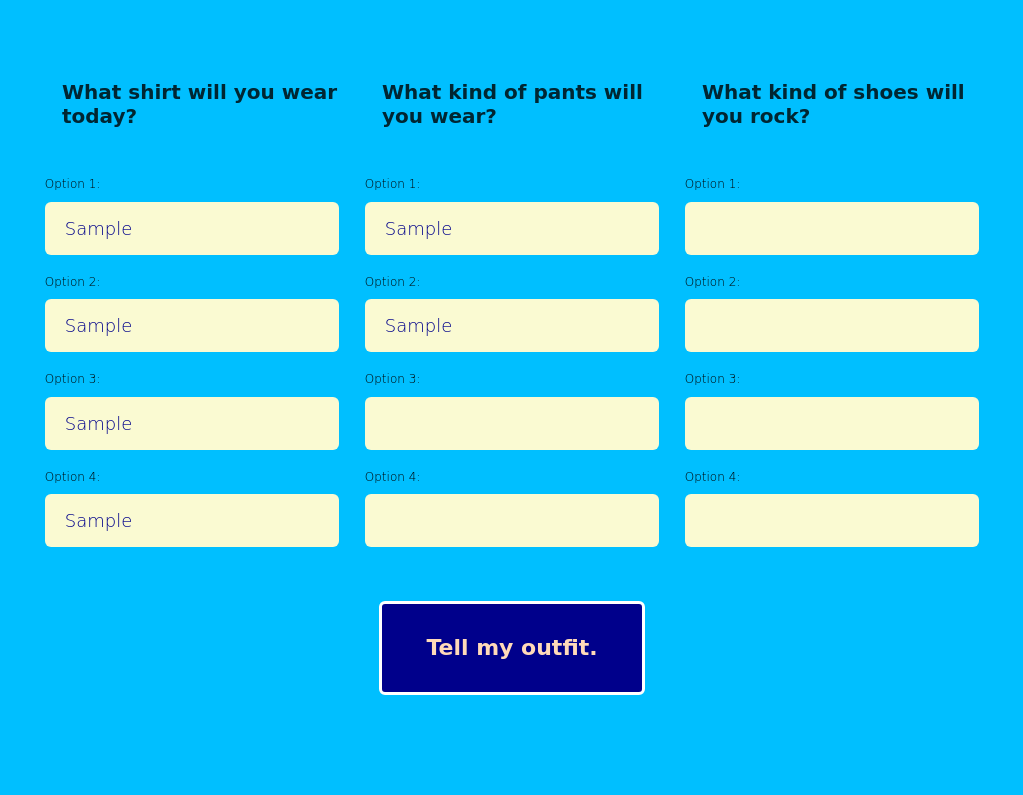
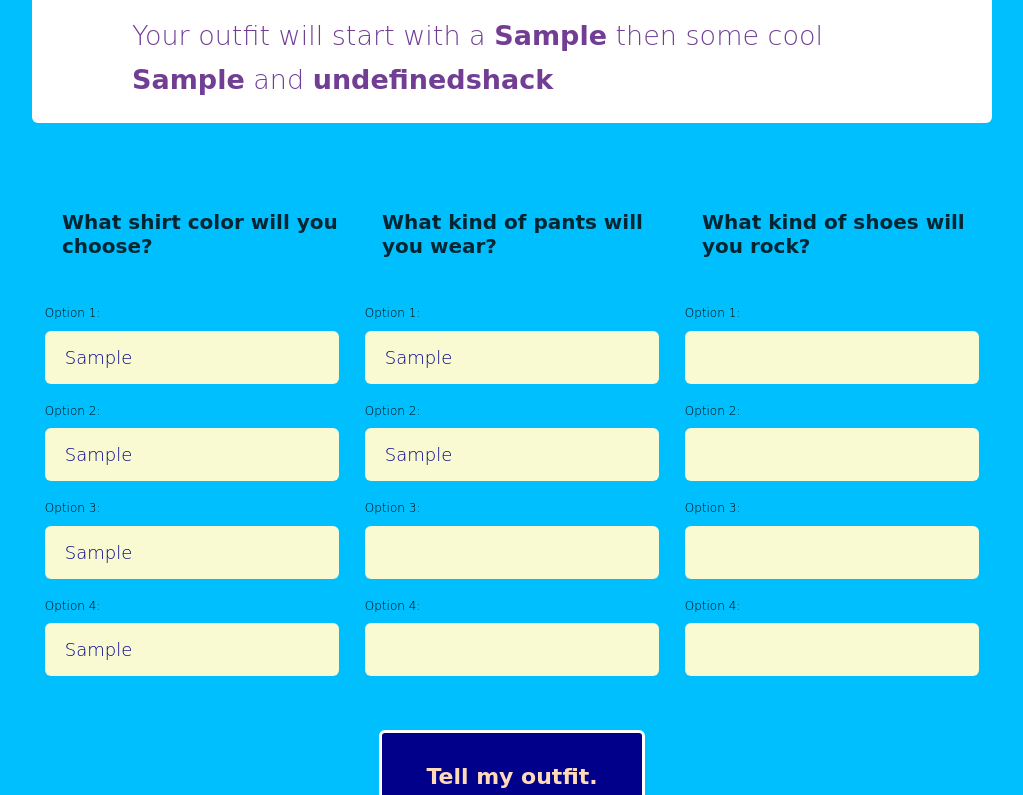
Before and after one commit to carolvaldess/MASH-Game, a plain HTML site: page index.html in a window 1280 px wide. Both pictures are taken after typing "Sample", "Sample", "Sample", "Sample", "Sample", "Sample" into the empty fields and a click on the button "Tell my outfit.". Shown: the part 289-1084 px from the top of the page, without its empty margins (128-1151 px from the left). Drawn offline with Linux system fonts and the light colour scheme.

Commit message:
changed questions

```diff
--- a/index.html
+++ b/index.html
@@ -13,16 +13,15 @@
 
   <!-- BODY SECTION STARTS -->
   <body>
-    <h1>MYSTERY
-            STYLE</h1>
+    <h1>MYSTERY STYLE</h1>
     <p class="description">Fill in the blanks to make an outfit for yourself.</p>
     <form action="" method="post" id="mash">
       <div id="answers" class="hide">
-        <p>Your outfit will start with <span id="answer_1"></span> along with <span id="answer_2"></span> and <span id="answer_3"></span>
+        <p>Your outfit will start with a <span id="answer_1"></span> then some cool <span id="answer_2"></span> and <span id="answer_3"></span><span id="home"></span>
       </div>
       <div class="bucket">
         <div class="choice-bucket">
-          <h4 class="highlight">What shirt will you wear today?</h4>
+          <h4 class="highlight">What shirt color will you choose?</h4>
           <label>Option 1:
           <input name="answer_1[]"type="text">
         </label>
```
